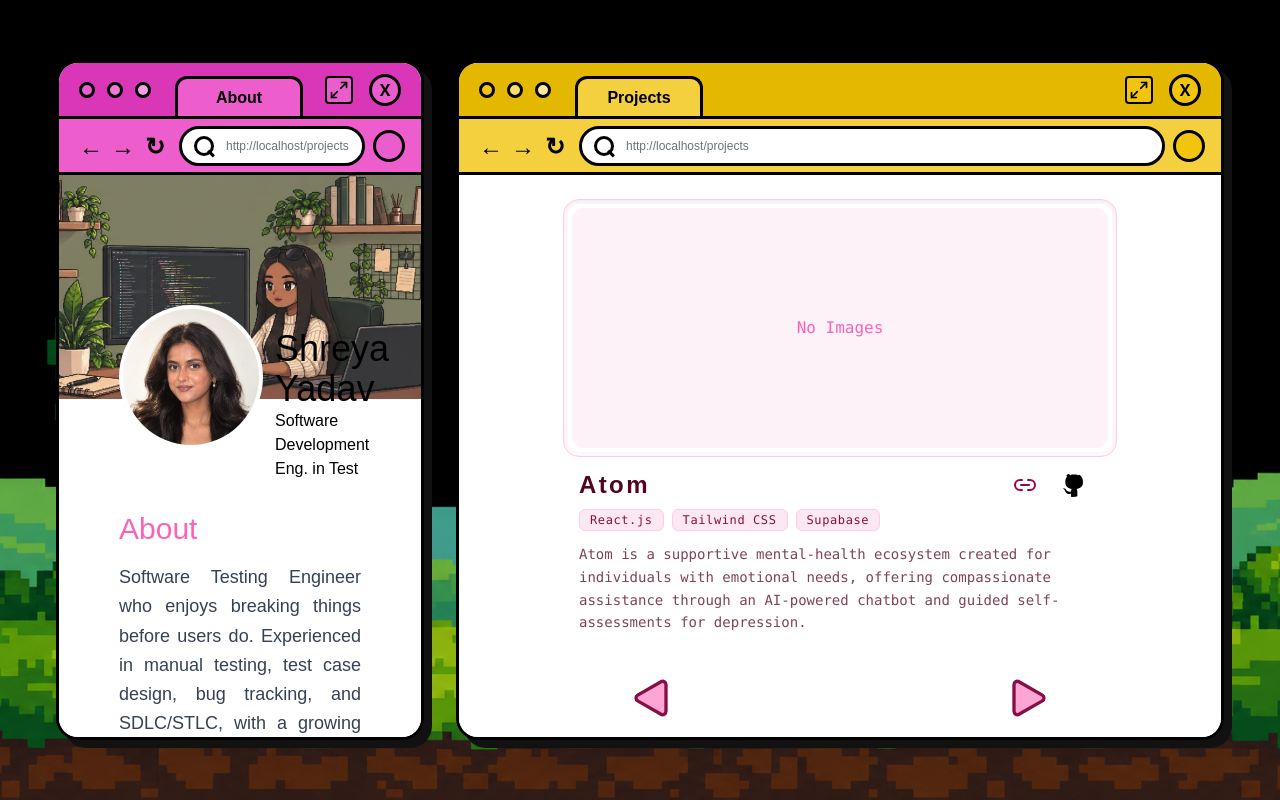
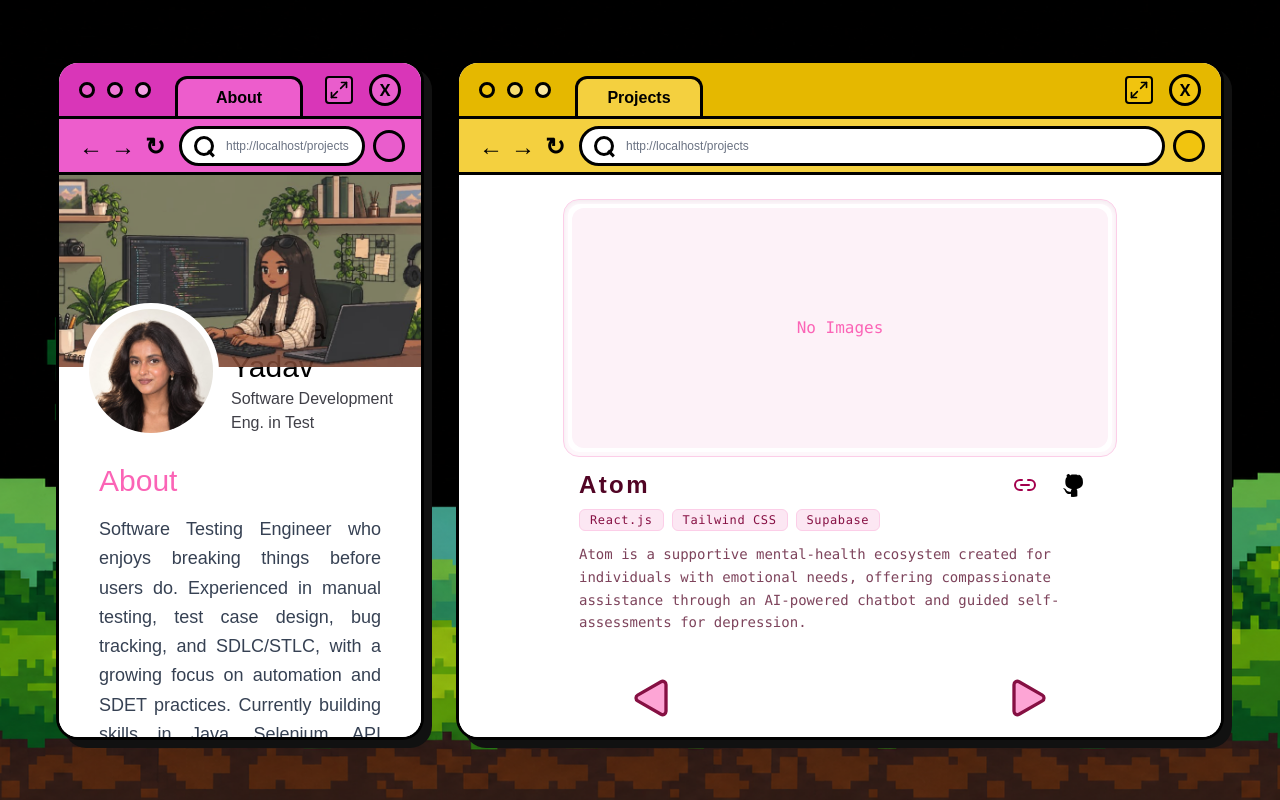
Before and after one commit to abhishekkksharma/Mario_portfolio, a Next.js app: page /projects in a window 1280 px wide. Built offline with nearby package versions, Linux system fonts and the light colour scheme; a web font is replaced by a local one.

Commit message:
fix about page

```diff
--- a/app/projects/page.tsx
+++ b/app/projects/page.tsx
@@ -14,7 +14,7 @@ export default function ProjectsPage() {
       </div>
 
       <div className="w-full md:w-2/3 ">
-        <SingleTabBrowser tabName="Projects" theme="yellow">
+        <SingleTabBrowser link="/info" tabName="Projects" theme="yellow">
           <Projects />
         </SingleTabBrowser>
       </div>
--- a/components/About.tsx
+++ b/components/About.tsx
@@ -16,7 +16,7 @@ function About() {
     <div className="min-h-full w-full overflow-x-hidden bg-white">
       {/* Banner */}
       <div className="relative">
-        <div className="relative h-40 w-full overflow-hidden sm:h-48 md:h-56">
+        <div className="relative h-36 w-full overflow-hidden sm:h-44 md:h-48">
           <Image
             src={DesktopBG}
             alt="Shreya workspace"
@@ -27,53 +27,34 @@ function About() {
         </div>
 
         {/* Profile */}
+        <div className="px-4 sm:px-6">
+          <div className="flex flex-col items-center text-center sm:flex-row sm:items-end sm:text-left gap-3 -mt-14 sm:-mt-16">
             <div
               className="
-    relative
-    -mt-[22px]
-    flex flex-col items-center
-    px-5
-    sm:absolute sm:left-6 sm:-bottom-[82px]
-    sm:mt-0 sm:flex-row sm:items-center
-    md:left-10
-  "
->
-          <div
-            className="
-              h-28 w-28 shrink-0
-              rounded-full bg-white p-1
+                relative h-28 w-28 shrink-0
+                rounded-full border-4 border-white bg-white
                 sm:h-32 sm:w-32
-              md:h-36 md:w-36
+                md:h-34 md:w-34
               "
             >
               <Image
                 src={Shreya}
                 alt="Shreya"
-              width={144}
-              height={144}
-              className="h-full w-full rounded-full object-cover object-top"
+                fill
+                priority
+                className="rounded-full object-cover object-top p-0.5"
               />
             </div>
 
-          <div
-            className="
-              mt-3 text-center
-              sm:mt-0 sm:pl-3 sm:text-left
-            "
-          >
-            <p
-              className="
-                font-pixel text-2xl text-black
-                sm:pt-14 sm:text-3xl
-                md:text-4xl
-              "
-            >
+            <div className="pb-1">
+              <h1 className="font-pixel text-xl font text-black sm:text-2xl md:text-3xl leading-tight">
                 Shreya Yadav
-            </p>
+              </h1>
 
-            <p className="font-pixel text-sm sm:text-base ">
+              <p className="font-pixel text-xs text-zinc-700 sm:text-sm md:text-base mt-0.5">
                 Software Development Eng. in Test
               </p>
+            </div>
           </div>
         </div>
       </div>
@@ -82,10 +63,9 @@ function About() {
       <div
         className="
           flex flex-col gap-6
-          px-5 pb-8 pt-8
-          sm:px-8 sm:pt-24
+          px-5 pb-8 pt-6
+          sm:px-8
           md:px-10
-          lg:px-15 lg:pt-28
         "
       >
         {/* About */}
--- a/components/BrowserLayout.tsx
+++ b/components/BrowserLayout.tsx
@@ -185,6 +185,7 @@ function BrowserLayout({ children }: BrowserLayoutProps) {
           <div className="flex shrink-0 items-center justify-center text-lg font-bold sm:text-2xl">
             <button
               type="button"
+              onClick={() => window.history.back()}
               className="
                 flex h-7 w-7 items-center justify-center
                 rounded-full
@@ -197,6 +198,7 @@ function BrowserLayout({ children }: BrowserLayoutProps) {
 
             <button
               type="button"
+              onClick={() => window.history.forward()}
               className="
                 hidden h-7 w-7 items-center justify-center
                 rounded-full
@@ -209,6 +211,7 @@ function BrowserLayout({ children }: BrowserLayoutProps) {
 
             <button
               type="button"
+              onClick={() => window.location.reload()}
               className="
                 flex h-7 w-7 items-center justify-center
                 rounded-full
--- a/components/Home.tsx
+++ b/components/Home.tsx
@@ -3,7 +3,7 @@ import React from 'react'
 
 function HomePage() {
   return (
-    <div className="min-h-[100dvh] flex flex-col items-center justify-center py-12 px-6">
+    <div className="min-h-dvh flex flex-col items-center justify-center py-12 -mt-8 px-6">
       <div className="flex flex-col items-center text-center font-pixel text-white">
         <p className="text-2xl md:text-3xl text-pink-200 mb-">
           Welcome to Shreya's
--- a/components/SingleTabBrowser.tsx
+++ b/components/SingleTabBrowser.tsx
@@ -9,12 +9,14 @@ interface BrowserLayoutProps {
   children: React.ReactNode;
   tabName: string;
   theme?: "pink" | "yellow";
+  link?: string;
 }
 
 function SingleTabBrowser({
   children,
   tabName,
   theme = "pink",
+  link
 }: BrowserLayoutProps) {
   const [origin, setOrigin] = useState("");
   const [isFullscreen, setIsFullscreen] = useState(false);
@@ -188,7 +190,7 @@ function SingleTabBrowser({
             {/* Close */}
             <div className="z-10 shrink-0">
               <Link
-                href="/"
+                href={`${link? link: "/"}`}
                 className={`
                   flex h-7 w-7 items-center justify-center
                   rounded-full border-2 border-black
```
Lines whose indentation alone changed are shown as unchanged.
